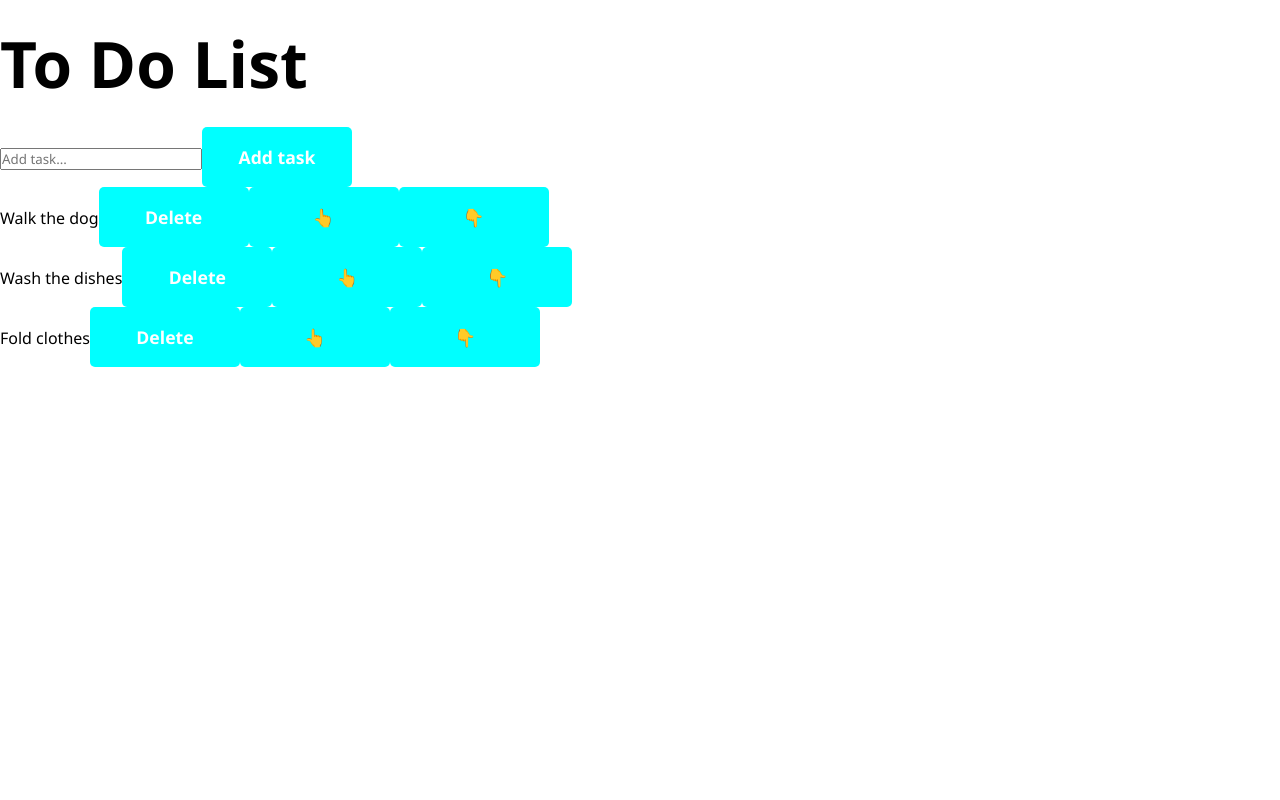
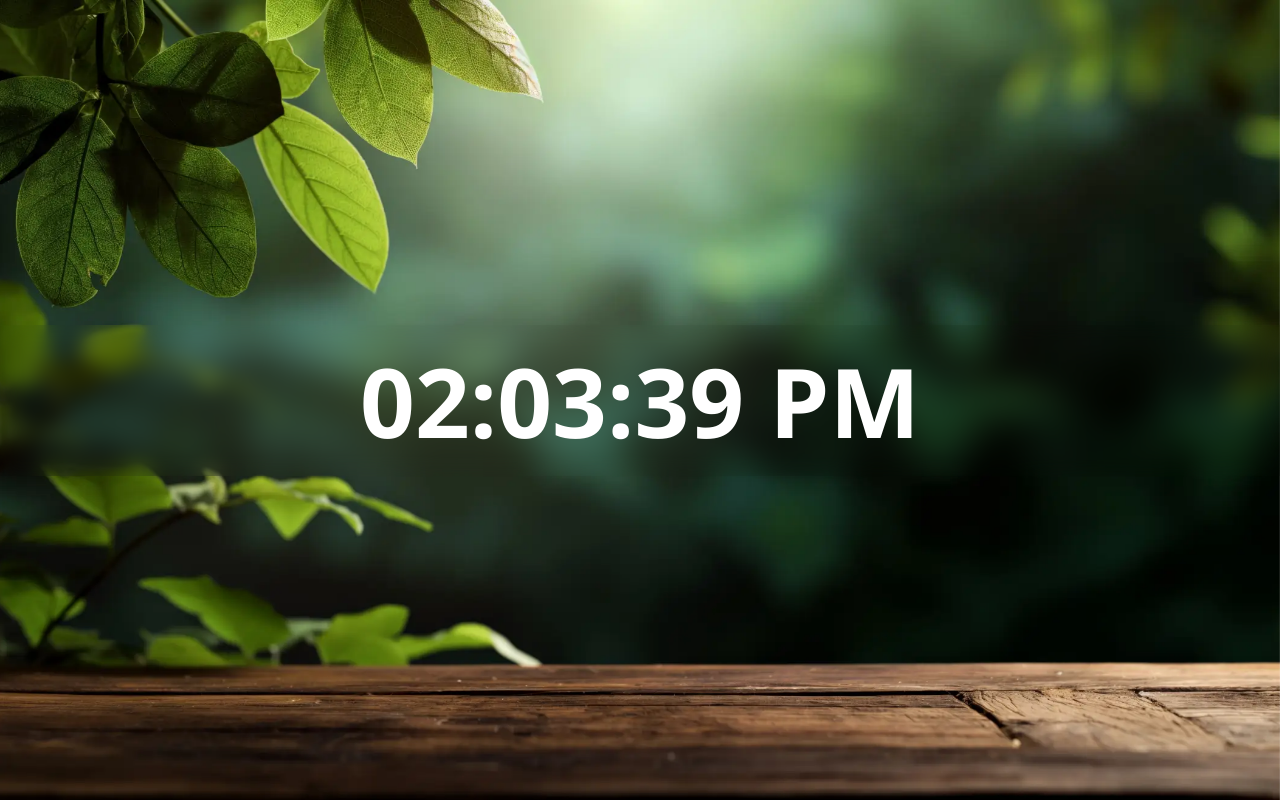
Before and after one commit to hxstefghi/web-fundamentals, a React app in the folder frontend/: page / in a window 1280 px wide. Built offline with nearby package versions, Linux system fonts and the light colour scheme; the HTML template or start-up script is replaced by a standard one.

Commit message:
add digital clock exercise

```diff
--- a/frontend/src/App.jsx
+++ b/frontend/src/App.jsx
@@ -6,6 +6,7 @@
 import UpdateArray from './UpdateArray.jsx';
 import ArrayObject from './ArrayObject.jsx';
 import ToDoList from './ToDoList.jsx';
+import DigitalClock from './DigitalClock.jsx';
 
 function App() {
 
@@ -40,7 +41,8 @@
         {/*<UpdateObject />*/}
         {/*<UpdateArray />*/}
         {/*<ArrayObject />*/}
-        {<ToDoList />}
+        {/*<ToDoList />*/}
+        {<DigitalClock />}
     </>
   );
 }
--- /dev/null
+++ b/frontend/src/DigitalClock.css
@@ -0,0 +1,23 @@
+.clock-container {
+    background-image: url(assets/background-img.png);
+    background-position: center;
+    background-size: cover;
+    background-attachment: fixed;
+    background-repeat: no-repeat;
+
+    height: 100vh;
+    display: flex;
+    justify-content: center;
+    align-items: center;
+
+    color: #fff;
+}
+
+.clock {
+    font-size: 6rem;
+    font-weight: bold;
+    backdrop-filter: blur(10px);
+    width: 100vw;
+    text-align: center;
+    padding: 10px 0;
+}
--- /dev/null
+++ b/frontend/src/DigitalClock.jsx
@@ -0,0 +1,42 @@
+import { useState, useEffect } from 'react'
+import './DigitalClock.css'
+
+function DigitalClock() {
+
+    const [time, setTime] = useState(new Date());
+
+    useEffect(() => {
+        const intervalId = setInterval(() => {
+            setTime(new Date());
+        }, 1000);
+
+        return () => {
+            clearInterval(intervalId)
+        }
+    }, [])
+
+    function formatTime() {
+        let hours = time.getHours();
+        const minutes = time.getMinutes();
+        const seconds = time.getSeconds();
+        const meridiem = hours >= 12 ? 'PM' : 'AM';
+
+        hours = hours % 12 || 12;
+
+        return (`${padZero(hours)}:${padZero(minutes)}:${padZero(seconds)} ${meridiem}`);
+    }
+
+    function padZero(number) {
+        return(number < 10 ? "0" : "") + number;
+    }
+
+    return(
+        <div className='clock-container'>
+            <div className="clock">
+                <span>{formatTime()}</span>
+            </div>
+        </div>
+    );
+}
+
+export default DigitalClock
```
Also changed, not shown: frontend/src/assets/background-img.png (added).
